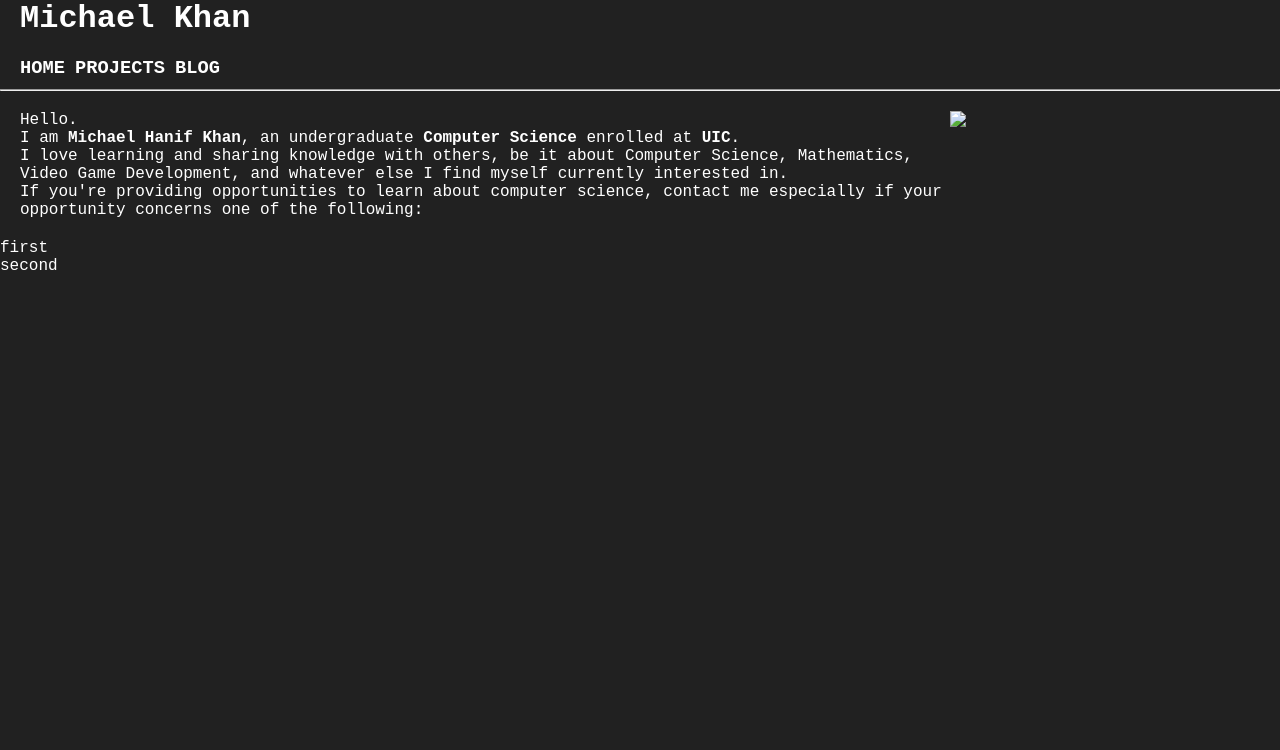
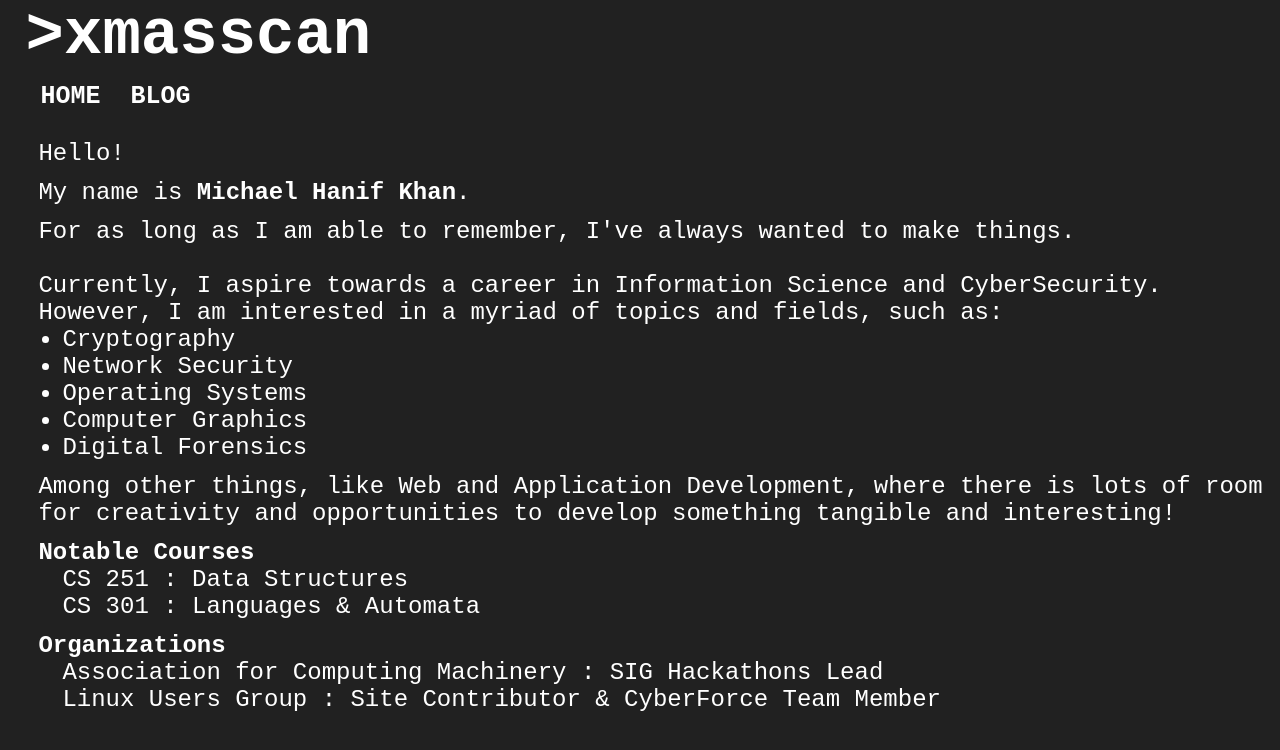
Before and after one commit to xmasscan/xmasscan.github.io, a plain HTML site: page index.html in a window 1280 px wide. Drawn offline with Linux system fonts and the light colour scheme.

Commit message:
Style Overhaul to Landing Page.

```diff
--- a/css/style.css
+++ /dev/null
@@ -1,53 +0,0 @@
-* {
-	margin: 0px;
-	padding: 0px;
-}
-
-html {
-	background-color: #212121;
-	color: white;
-	font-family: 'Courier New', Monospace;
-}
-
-#banner {
-	margin-left: 20px;
-	margin-bottom: 20px;
-}
-
-#navbar {
-	width: 200px;
-	margin-left: 20px;
-	margin-bottom: 10px;
-}
-
-#navbar ul {
-	display: flex;
-	flex-direction: row;
-	justify-content: space-between;
-	text-decoration: none;
-	list-style-type: none;
-	margin-left: none;
-}
-
-#navbar a {
-	text-decoration: none;
-	color: white;
-}
-
-#navbar a:hover {
-	color: gray;
-}
-
-
-#introFlex {
-	display: flex;
-	margin: 20px;
-}
-
-#content {
-	width: 75%;
-}
-
-#image img {
-	width: 200px;
-}
--- a/index.html
+++ b/index.html
@@ -1,46 +1,46 @@
-<!DOCTYPE html>
-<html lang="en">
+<!DOCTYPE HTML5>
 <head>
-    <meta charset="UTF-8">
-    <meta name="viewport" content="width=device-width, initial-scale=1.0">
-    <link rel="stylesheet" href="css/style.css">
-    <title>Michael Hanif Khan</title>
+	<link rel="stylesheet" href="style.css">
+	<meta name="viewport" content="width=device-width, initial-scale=1.0">
 </head>
 <body>
-	<h1 id="banner">Michael Khan</h1>
-	<div id="navbar">
+	<header>
+		<h1 id="xmasscan">>xmasscan</h1>
+		<ul id="navbar">
+			<li><a href="index.html">HOME</a></li>
+			<li><a href="content/blogs.html">BLOG</a></li>
+		</ul>
+	</header>
+
+	<div id="main">
+		<p>Hello!</p>
+		<p style="margin-bottom:0.5em"></p>
+		<p>My name is <b>Michael Hanif Khan</b>.</p>
+		<p style="margin-bottom:0.5em"></p>
+		<p>For as long as I am able to remember, I've always wanted to make things.</p>
+		<br>
+		<p>Currently, I aspire towards a career in Information Science and CyberSecurity.</p>
+		<p>However, I am interested in a myriad of topics and fields, such as:</p>
 		<ul>
-			<h3><li><a href="index.html">HOME</a></li></h3>
-			<h3><li><a href="/html/projects.html">PROJECTS</a></li></h3>
-			<h3><li><a href="/html/blogs.html">BLOG</a></li></h3>
+			<li>Cryptography</li>
+			<li>Network Security</li>
+			<li>Operating Systems</li>
+			<li>Computer Graphics</li>
+			<li>Digital Forensics</li>
+		</ul>
+		<p style="margin-bottom:0.5em"></p>
+		<p>Among other things, like Web and Application Development, where there is lots of room for creativity and opportunities to develop something tangible and interesting!</p>
+		<p style="margin-bottom:0.5em"></p>
+		<b>Notable Courses</b>
+		<ul style="list-style-type:none;">
+			<li>CS 251 : Data Structures</li>
+			<li>CS 301 : Languages & Automata</li>
+		</ul>
+		<p style="margin-bottom:0.5em;"></p>
+		<b>Organizations</b>
+		<ul style="list-style-type:none;">
+			<li>Association for Computing Machinery : SIG Hackathons Lead</li>
+			<li>Linux Users Group : Site Contributor & CyberForce Team Member</li>
 		</ul>
 	</div>
-	<hr class="solid">
-	<div id="introFlex">
-		<div id="content">
-			<p>Hello.</p>
-			<p>I am <b>Michael Hanif Khan</b>, an undergraduate <b>Computer Science</b> enrolled at <b>UIC</b>.</p>
-
-			<p>I love learning and sharing knowledge with others, be it about Computer Science, Mathematics, Video Game Development, and whatever else I find myself currently interested in.</p>
-
-			<p>If you're providing opportunities to learn about computer science, contact me especially if your opportunity concerns one of the following:</p>
-		</div>
-		<div id="image">
-			<img src="assets/DONOT.png">
-		</div>
-	</div>
-	<div id="aboutFlex">
-		<div id="interests">
-			<ul>
-				<li>first</li>
-				<li>second</li>
-			</ul>
-		</div>
-		<div id="contact">
-
-		</div>
-	</div>
-	<div id="slideshow">
-	</div>
 </body>
-</html>
--- /dev/null
+++ b/style.css
@@ -0,0 +1,58 @@
+*{
+	margin: 0px;
+	padding: 0px;
+	font-family: "Courier New", monospace;
+	color: white;
+}
+
+body{
+	background-color: #212121;
+	display: flex;
+	flex-direction: column;
+}
+
+header
+{
+	padding-left: 2%;
+	padding-bottom: 1%;
+}
+
+#xmasscan{
+	font-size: 5vw;
+	color: white;
+}
+
+#navbar{
+	list-style-type: none;
+}
+
+#navbar li{
+	float: left;
+}
+
+#navbar li a{
+	display: block;
+	text-align: center;
+	font-size: 25px;
+	padding: 10px 15px;
+	font-weight: bold;
+	text-decoration: none;
+}
+
+#navbar li a:hover {
+ color: grey;
+}
+
+#main
+{
+	font-size: 1.5em;
+/*	width: 75%;*/
+	margin-left: 2%;
+	padding-top: 0.5%;
+	padding-left: 1%;
+}
+
+#main li
+{
+	margin-left: 1em;
+}
```
Also changed, not shown: content/blogs.html (added, +8 -0 lines), 2 other files.
